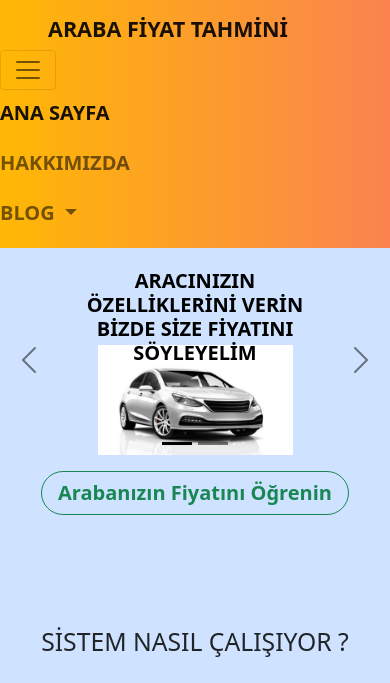
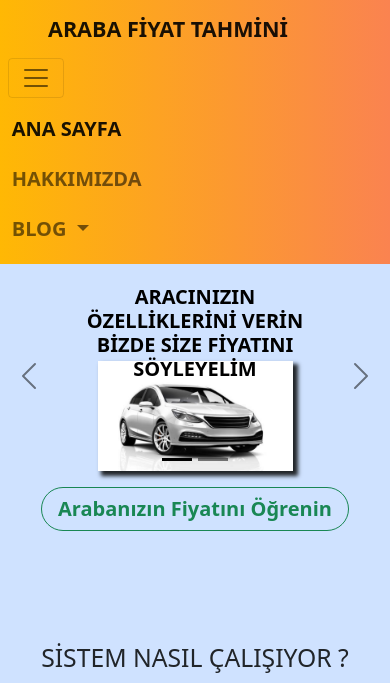
Before and after one commit to yasintsc99/Car-Price-Prediction, a Django app: page / in a window 390 px wide, after a click that opens the changed part. Shown: the top 683 px of the page. Run offline with Django 4.2, Linux system fonts and the light colour scheme; some libraries are stand-ins or nearby versions.

Commit message:
Sosyal Medya ve Slider Değişiklikleri

```diff
--- a/pages/static/css/style.css
+++ b/pages/static/css/style.css
@@ -11,7 +11,10 @@ body {
   margin-right: 0 !important;
   padding-right: 0 !important;
 }
-
+img {
+  box-shadow: 4px 4px 4px 1px;
+  width: 50%;
+}
 .bg-nav {
   background-image: linear-gradient(
     to right,
@@ -25,7 +28,10 @@ body {
     border-bottom: 4px solid rgba(194, 19, 0, 0.687);
   }
   button.navbar-toggler {
-    margin-right: 2% !important;
+    margin: 2% !important;
+  }
+  a.nav-link {
+    margin-left: 3% !important;
   }
   a.dropdown-toggle:not(:hover) {
     border-bottom: 4px solid transparent;
--- a/pages/static/js/main.js
+++ b/pages/static/js/main.js
@@ -24,7 +24,7 @@ var px = 0;
 $(window).scroll(function () {
   if ($(window).width() >= 992) {
     if (px + 15 < window.scrollY) {
-      $("nav").slideUp("fast");
+      $("nav").slideUp("slow");
     } else if (px - 15 > window.scrollY) {
       $("nav").slideDown("slow");
     }
--- a/templates/layout.html
+++ b/templates/layout.html
@@ -62,13 +62,13 @@
                 <a href="" class="d-flex align-items-center"> <i class="ms-3 twitter fa fa-brands fa-twitter fa-3x"></i><span class="ms-3 text-dark fw-normal fs-5">Twitter</span></a>
               </li>
                <li class="my-2 col-4 mx-auto">
-                <a href="" class="d-flex align-items-center"><i class="ms-3 instagram fab fa-instagram fa-3x"></i><span class="ms-3 ps-2 text-dark fw-normal fs-5">Instagram</span></a>
+                <a href="https://www.instagram.com/yasin_tasci99" target="blank" class="d-flex align-items-center"><i class="ms-3 instagram fab fa-instagram fa-3x"></i><span class="ms-3 ps-2 text-dark fw-normal fs-5">Instagram</span></a>
               </li>
                <li class="my-2 col-4 mx-auto">
-                <a href="" class="d-flex align-items-center"><i class="ms-3 bg-primary text-white py-1 px-2 rounded fab fa-linkedin-in fa-2x" ></i><span class="ms-3 ps-2 text-dark fw-normal fs-5">Linkedin</span></a>
+                <a href="https://www.linkedin.com/in/yasin-taşcı" target="blank" class="d-flex align-items-center"><i class="ms-3 bg-primary text-white py-1 px-2 rounded fab fa-linkedin-in fa-2x" ></i><span class="ms-3 ps-2 text-dark fw-normal fs-5">Linkedin</span></a>
               </li>
                <li class="my-2 col-4 mx-auto">
-                <a href="" class="d-flex align-items-center"><i class="ms-3 text-dark fab fa-github fa-3x"></i><span class="ps-1 ms-3 text-dark fw-normal fs-5">Github</span></a>
+                <a href="https://github.com/yasintsc99" target= "blank" class="d-flex align-items-center"><i class="ms-3 text-dark fab fa-github fa-3x"></i><span class="ps-1 ms-3 text-dark fw-normal fs-5">Github</span></a>
               </li>
             </ol>
           </section>
--- a/templates/pages/mainpage.html
+++ b/templates/pages/mainpage.html
@@ -1,7 +1,7 @@
 {% extends 'layout.html'%} {% load static %} {% block content %}
 <section
   id="carouselExampleDark"
-  class="carousel carousel-dark slide mx-0"
+  class="carousel carousel-dark slide"
   data-bs-ride="carousel"
 >
   <section class="carousel-indicators">
@@ -21,10 +21,10 @@
     ></button>
   </section>
   <section class="carousel-inner">
-    <section class="carousel-item active">
+    <section class="carousel-item active pt-5">
       <img
         src="{% static 'photos/araba.jpg' %}"
-        class="d-flex mx-auto w-50 pt-5 mt-5 mb-3"
+        class="d-flex mx-auto mt-5 mb-3"
         alt="..."
       />
       <section
@@ -37,10 +37,10 @@
         </h5>
       </section>
     </section>
-    <section class="carousel-item">
+    <section class="carousel-item pt-5">
       <img
         src="{% static 'photos/Markalar.jpg' %}"
-        class="d-flex mx-auto w-50 pt-5 mt-5 mb-3"
+        class="d-flex mx-auto mt-5 mb-3"
         alt="..."
       />
 
```
Also changed, not shown: Readme.md.
